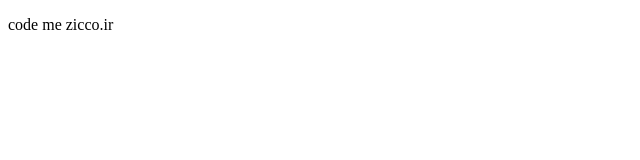
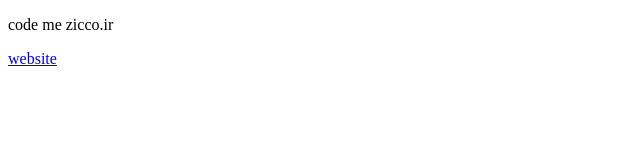
Before and after one commit to Asadi-Alireza/learn-html, a plain HTML site: page E3/index.html in a window 1280 px wide. Shown: the full height of the page, 0-640 px from the left. Drawn offline with Linux system fonts and the light colour scheme.

Commit message:
craeted tage a

```diff
--- a/E3/index.html
+++ b/E3/index.html
@@ -8,5 +8,6 @@
 </head>
 <body>
     <p>code me zicco.ir</p>
+    <a href="http://goole.com">website</a>
 </body>
 </html>
```
